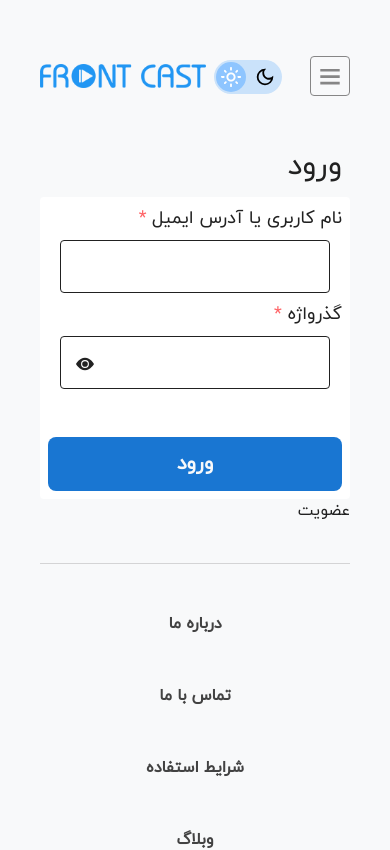
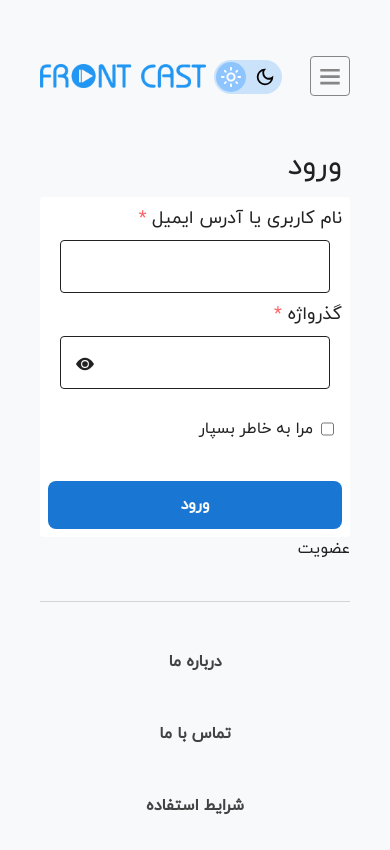
Before and after one commit to amirjavani/frontcast, a React (Vite) app: page /auth in a window 390 px wide. Shown: the top 850 px of the page. Built offline with nearby package versions, Linux system fonts and the light colour scheme.

Commit message:
adding useForm hook to the login form

```diff
--- a/src/pages/AuthPage.tsx
+++ b/src/pages/AuthPage.tsx
@@ -1,38 +1,101 @@
 import { useState } from "react";
-import {  BsEyeFill,  BsEyeSlashFill } from "react-icons/bs";
+import { BsEyeFill, BsEyeSlashFill } from "react-icons/bs";
 import { useThemeContext } from "../Context/ThemeProvider";
+import { useForm } from "react-hook-form";
+
+type LoginFormInputs = {
+  username: string;
+  password: string;
+};
 
 function AuthPage() {
   const [showPassLogin, setShowPassLogin] = useState(false);
-  const [showPassRegister, setShowPassRegister] = useState(false);
+  //const [showPassRegister, setShowPassRegister] = useState(false);
 
-    const {theme} = useThemeContext()
+  const { theme } = useThemeContext();
 
-    const inputsStyle = 'border rounded p-3 my-2 mx-3 outline-none focus:border-blue-500'
+  const {
+    register: loginRegister,
+    handleSubmit: handleLoginSubmit,
+    formState: { errors: loginErrors },
+  } = useForm<LoginFormInputs>();
+
+  const onLoginSubmit = (data: LoginFormInputs) => {
+    console.log(data);
+  };
+
+  const inputsStyle =
+    "border rounded p-3 my-2 mx-3 outline-none focus:border-blue-500 focus:border-2";
   return (
     <div className="grid grid-cols-1 xl:grid-cols-2 justify-between">
       <div className="text-center">
         <h2 className="text-start text-[30px] mr-2 mb-2 md:mr-10">ورود</h2>
-        <form className={`flex flex-col mx-0 md:mx-10 xl:mx-20 ${theme=='dark'?'bg-gray-500':'bg-white'} p-2 md:p-10 rounded`}>
+        <form
+          onSubmit={handleLoginSubmit(onLoginSubmit)}
+          className={`flex flex-col mx-0 md:mx-10 xl:mx-20 ${
+            theme == "dark" ? "bg-gray-500" : "bg-white"
+          } p-2 md:p-10 rounded`}>
           <div className="flex flex-col text-[18px]">
-            <label className="ml-auto ">نام کاربری یا آدرس ایمیل <span className="text-red-400">*</span></label>
-            <input className={inputsStyle} id="username" type="text" title="emailUsername" />
+            <label className="ml-auto ">
+              نام کاربری یا آدرس ایمیل <span className="text-red-400">*</span>
+            </label>
+            <input
+              className={inputsStyle + `${loginErrors.username? ' border-red-400':''}`}
+              id="username"
+              type="text"
+              title="نام کاربری یا آدرس ایمیل"
+              {...loginRegister("username", {
+                required: "این فیلد الزامی است",
+                minLength: {
+                  value: 5,
+                  message: "حداقل ۵ کاراکتر وارد کنید",
+                },
+              })}
+            />
+            {loginErrors.username && (
+              <p className="text-red-500 text-[12px]">{loginErrors.username.message}</p>
+            )}
           </div>
           <div className="relative flex flex-col text-[18px]">
-            <label className="ml-auto  ">گذرواژه <span className="text-red-400">*</span></label>
+            <label className="ml-auto  ">
+              گذرواژه <span className="text-red-400">*</span>
+            </label>
             <input
-                className={inputsStyle}
+              className={inputsStyle + `${loginErrors.password? ' border-red-400':''}`}
               id="pass"
               type={showPassLogin ? "text" : "password"}
-              title="emailUsername"
+              title="گذرواژه "
+              {...loginRegister("password", {
+                required: "این فیلد الزامی است",
+                minLength: {
+                  value: 6,
+                  message: "حداقل ۶ کاراکتر",
+                },
+                maxLength: {
+                  value: 15,
+                  message: "حداکثر ۱۵ کاراکتر",
+                },
+              })}
             />
             <span
               className="absolute left-7 sm:left-10 bottom-6"
               onClick={() => setShowPassLogin(!showPassLogin)}>
               {showPassLogin ? <BsEyeSlashFill /> : <BsEyeFill />}
             </span>
+
           </div>
-          <button className="mt-10 font-bold text-[20px] text-[rgb(248,249,250)] px-4 bg-[#1976D2] py-3 rounded-lg hover:bg-[#1564b3] transition-colors ">ورود</button>
+          {loginErrors.password && (
+              <p className="text-red-500 text-[12px]">{loginErrors.password.message}</p>
+            )}
+          <div className="flex mt-5 mr-2 gap-2">
+            <input type="checkbox" title="مرا به خاطر بسپار" />
+            <span>مرا به خاطر بسپار</span>
+          </div>
+          <button
+            type="submit"
+            className="mt-10 font-bold sm:text-[20px] text-[rgb(248,249,250)] px-4 bg-[#1976D2] py-3 rounded-lg hover:bg-[#1564b3] transition-colors ">
+            ورود
+          </button>
         </form>
       </div>
       <div className="text-start">
```
